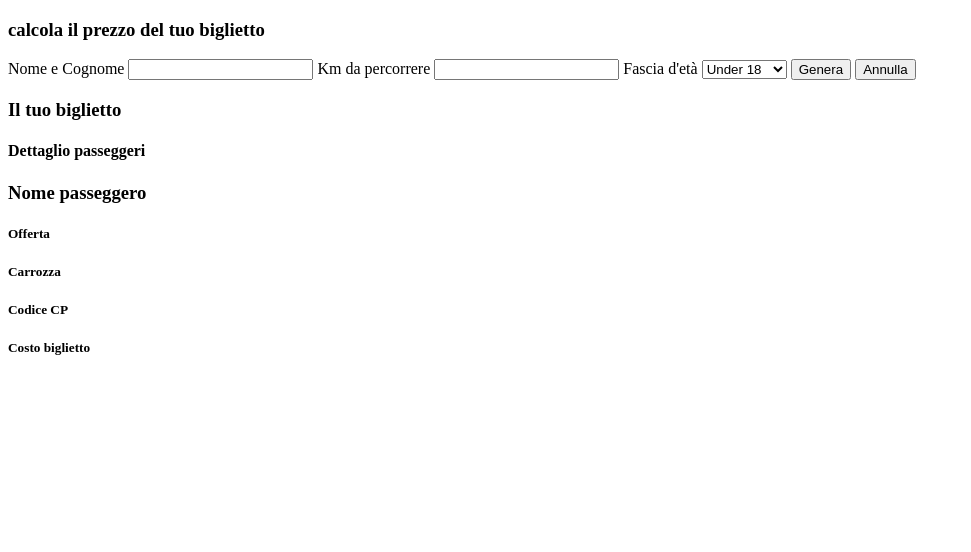
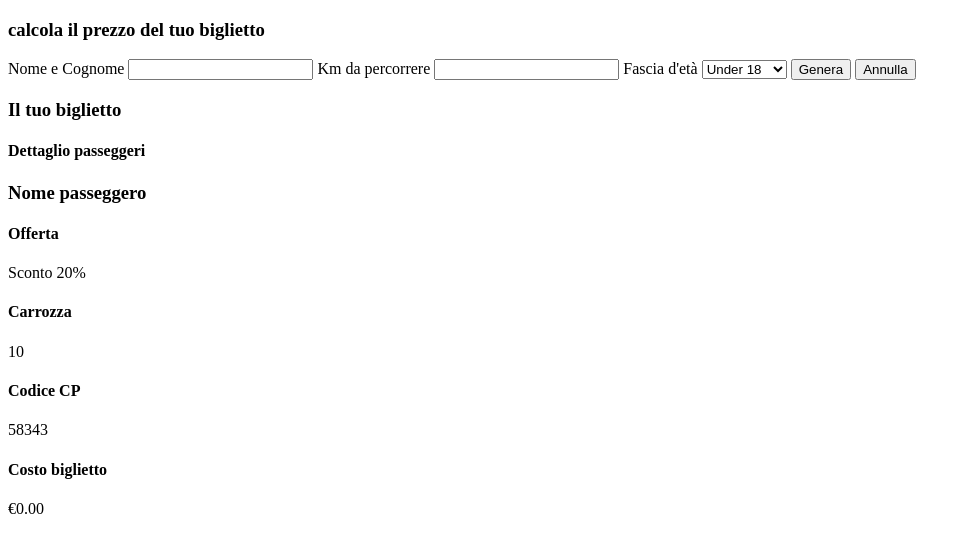
Before and after one commit to jdelavega42/js-biglietto-treno-form, a plain HTML site: page index.html in a window 1280 px wide. Both pictures are taken after a click on the button "Genera". Shown: the whole page, without its empty margins (0-971 px from the left). Drawn offline with Linux system fonts and the light colour scheme.

Commit message:
milestone 1

```diff
--- a/index.html
+++ b/index.html
@@ -33,18 +33,23 @@
         <div>
             <h3>Nome passeggero</h3>
             <!-- Output userName -->
+            <p id="userOutput"></p>
 
-            <h5>Offerta</h5>
+            <h4>Offerta</h4>
             <!-- output promotion -->
+            <p id="promotionOutput"></p>
 
-            <h5>Carrozza</h5>
-            <!-- output train -->
+            <h4>Carrozza</h4>
+            <!-- output coach -->
+            <p id="coachOutput"></p>
 
-            <h5>Codice CP</h5>
+            <h4>Codice CP</h4>
             <!-- output code -->
+            <p id="codeOutput"></p>
 
-            <h5>Costo biglietto</h5>
+            <h4>Costo biglietto</h4>
             <!-- output finalPrice -->
+            <p id="finalPrice"></p>
         </div>
     </div>
     <!-- custom js -->
--- a/js/script.js
+++ b/js/script.js
@@ -3,31 +3,54 @@ const pricePerKm = 0.21;
 const juniorDiscount = 20;
 const seniorDiscount = 40;
 
-// @raccolta dati
+// @data collection
 const js_submit = document.getElementById("submit");
 js_submit.addEventListener("click", function() {
 
     // dati acquisiti tramite input
     const userNameInput = document.getElementById("username");
     const js_username = userNameInput.value;
-    const kilometerInput = document.getElementById("kilometer");
-    const js_kilometer = kilometerInput.value;
+    const kilometerInput =  document.getElementById("kilometer");
+    const js_kilometer = parseFloat(kilometerInput.value);
     const ageInput = document.getElementById("age");
     const js_age = ageInput.value;
-
     console.log(js_username, js_kilometer, js_age);
 
-    // @logica
+    // @logic
+    // #ticket price
     const ticket = kilometerInput.value * pricePerKm;
     console.log(ticket);
-    let price = '';
-    if (ageInput == "junior") {
+    let price = ticket;
+    if (ageInput.value === "junior") {
         price = ticket - ticket * juniorDiscount / 100;
+    } else if (ageInput.value === "senior"){
+        price = ticket - ticket * seniorDiscount /100;
     }
-    console.log(ticket);
+    console.log(price);
+    // #ticket type
+    let promotion = "Biglietto standard";
+    if (ageInput.value === "junior") {
+        promotion = `Sconto 20%`;
+    } else if (ageInput.value === "senior") {
+        promotion = `sconto 40%`;
+    }
+    console.log(promotion);
+    // #coach number
+    let coach = Math.floor((Math.random() * 10) + 1);
+    console.log(coach);
+    // #code number
+    let code = Math.floor((Math.random() * 88888) + 11111);
+    console.log(code);
+
+    // @output
+    userOutput.innerHTML = `${js_username}`;
+    promotionOutput.innerHTML = `${promotion}`;
+    coachOutput.innerHTML = `${coach}`;
+    codeOutput.innerHTML = `${code}`;
+    finalPrice.innerHTML = `\u20AC${price.toFixed(2)}`
 });
 
-// @reset dati
+// @data reset
 const js_reset = document.getElementById("reset");
 js_reset.addEventListener("click", function() {
     const userNameInput = document.getElementById("username");
@@ -37,4 +60,4 @@ js_reset.addEventListener("click", function() {
     userNameInput.value = ""
     kilometerInput.value = ""
     ageInput.value = ""
-})
+});
```
